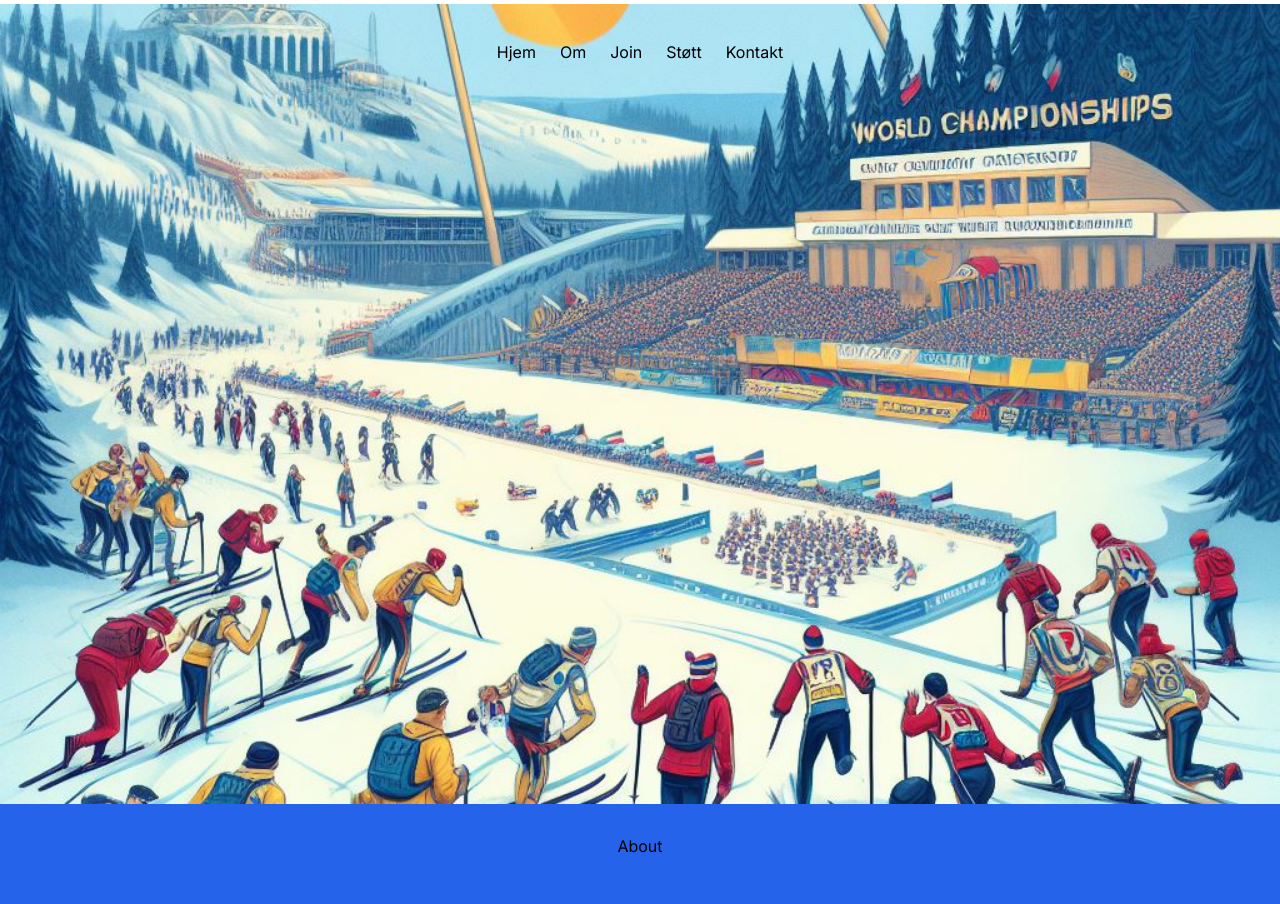
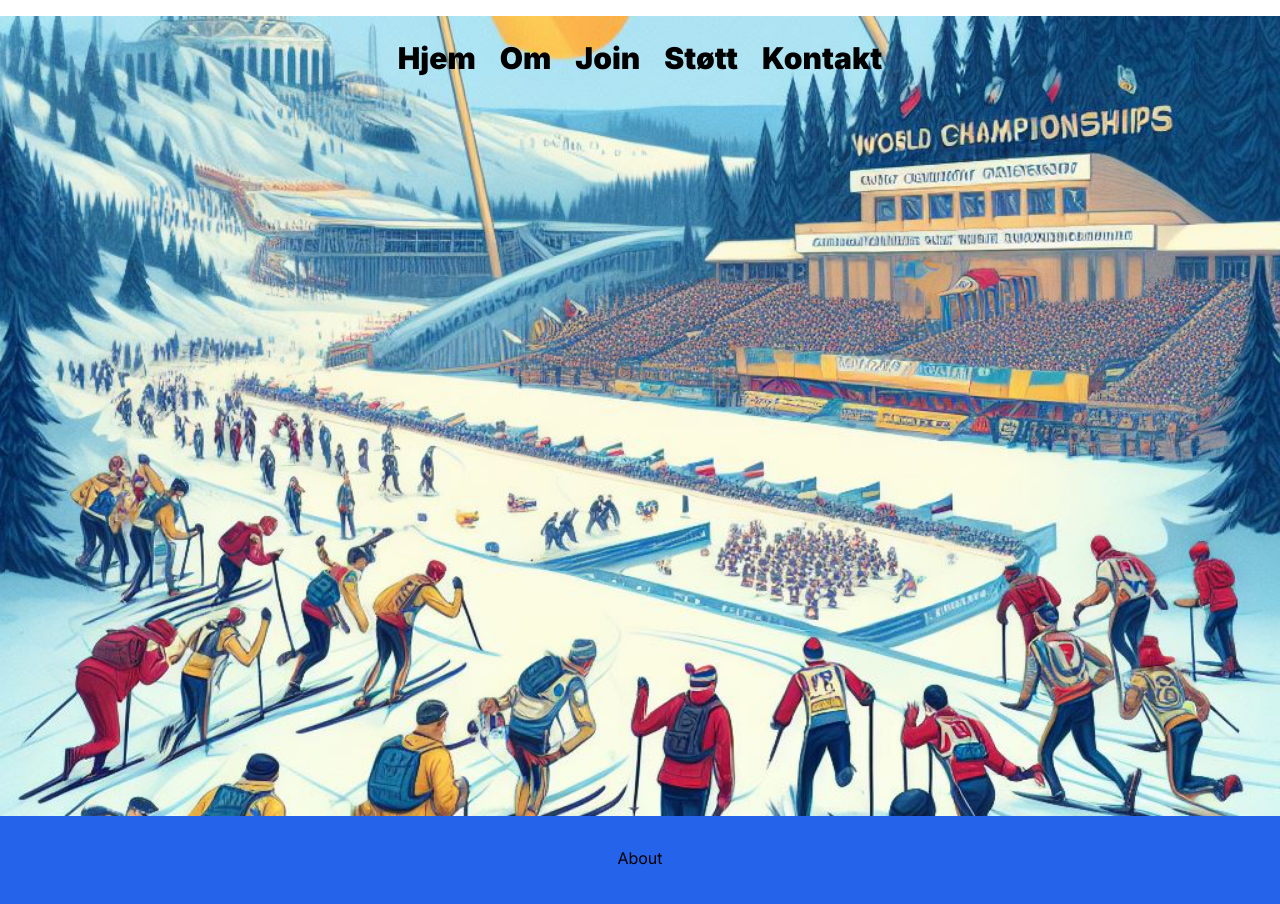
Before and after one commit to pedernyl/vmu, a Next.js app: page / in a window 1280 px wide. Shown: the top 904 px of the page. Built offline with nearby package versions, Linux system fonts and the light colour scheme.

Commit message:
hover zoom menu

```diff
--- a/src/app/components/navigation/navbar/index.tsx
+++ b/src/app/components/navigation/navbar/index.tsx
@@ -24,30 +24,40 @@ const Navbar = ({ toggle }: { toggle: () => void }) => {
                            />
                        </svg>
                    </button>
-                   <ul className="hidden md:flex gap-x-6 text-black">
+                   <ul className="hidden md:flex gap-x-6 font-black text-3xl">
                        <li>
                            <Link href="/#home">
-                               Hjem
+                               <p className="hover:scale-150">
+                                   Hjem
+                               </p>
                            </Link>
                        </li>
                        <li>
                            <Link href="/#about">
-                               <p>Om</p>
+                               <p className="hover:scale-150">
+                                   Om
+                               </p>
                            </Link>
                        </li>
                        <li>
                            <Link href="/#join">
-                               <p>Join</p>
+                               <p className="hover:scale-150">
+                                   Join
+                               </p>
                            </Link>
                        </li>
                        <li>
                            <Link href="/#support">
-                               <p>Støtt</p>
+                               <p className="hover:scale-150">
+                                   Støtt
+                               </p>
                            </Link>
                        </li>
                        <li>
                            <Link href="/#contacts">
-                               <p>Kontakt</p>
+                               <p className="hover:scale-150">
+                                   Kontakt
+                               </p>
                            </Link>
                        </li>
                    </ul>
```
Also changed, not shown: src/app/start/page.tsx (line endings or trailing spaces).
